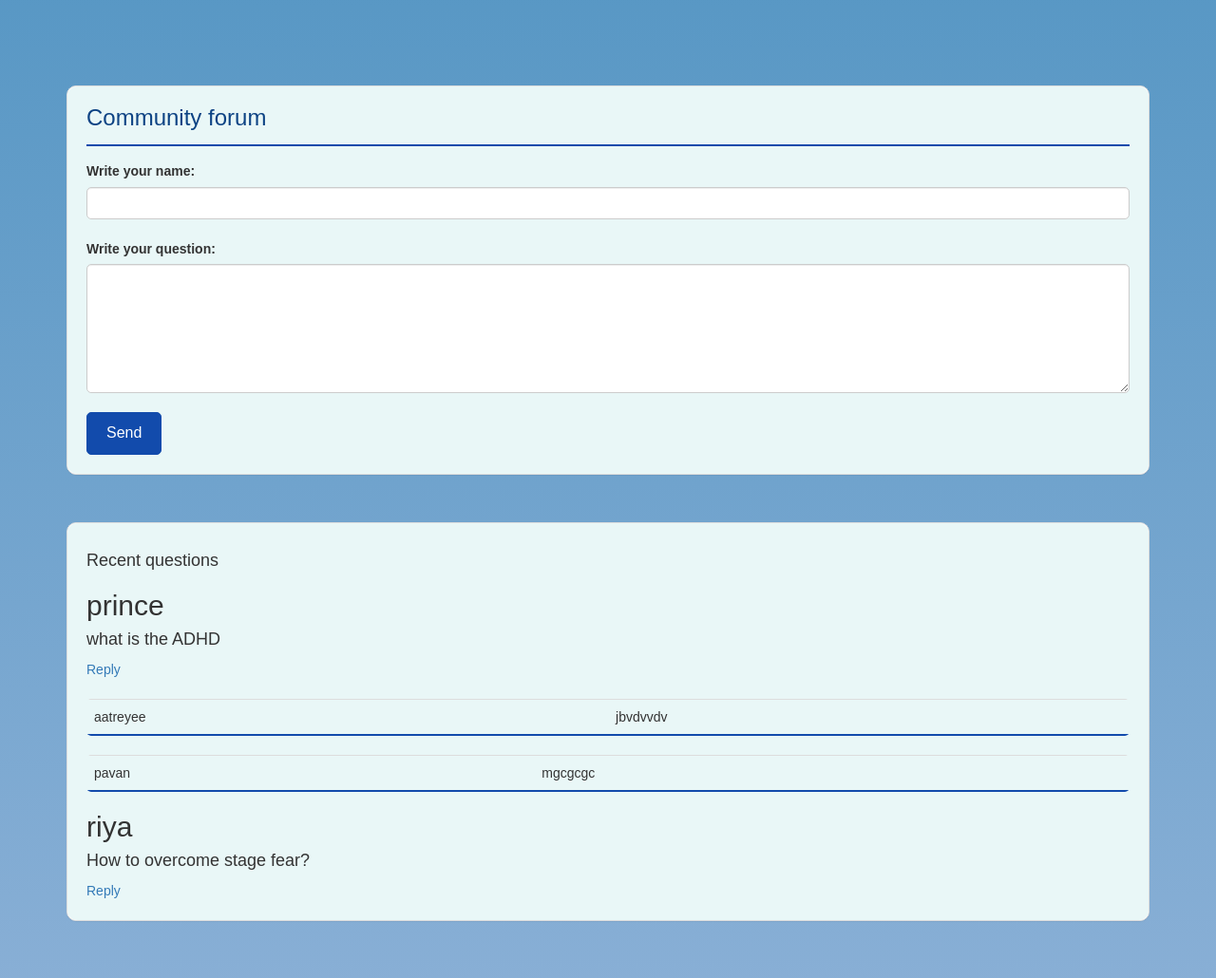
After one commit to Aatreyee23/Wellness-Junction, a PHP site: page /community/community.php in a window 1280 px wide. The commit adds this page. Shown: the whole page at 95% size. Run offline with PHP 8.4, Linux system fonts and the light colour scheme; data comes from the database, SQL or seed files in the repository; both versions use the stored data as it was after the commit.

Commit message:
Added:
Community Section
Events & Workshops Section

```diff
--- /dev/null
+++ b/community/community.php
@@ -0,0 +1,97 @@
+<?php
+session_start();
+include 'conn.php';
+
+if (isset($_POST['save'])) {
+    $uid = $_SESSION['user_id'];
+    $name = $_POST['name'];
+    $msg = $_POST['msg'];
+
+    $query = "INSERT INTO community (user_id, c_name, community_questions) VALUES ('$uid', '$name', '$msg')";
+    if (!mysqli_query($conn, $query)) {
+        die('Error: ' . mysqli_error($conn));
+    }
+}
+?>
+
+<!DOCTYPE html>
+<html>
+<head>
+    <link rel="icon" href="logo-image.png" type="image/png" />
+    <title>Wellness Junction | Where Community Nurtures Wellness</title>
+    <meta charset="utf-8">
+    <meta name="viewport" content="width=device-width, initial-scale=1">
+    <link rel="stylesheet" href="https://maxcdn.bootstrapcdn.com/bootstrap/3.4.1/css/bootstrap.min.css">
+    <link rel="stylesheet" href="community_styles.css" />
+    <link href="https://cdn.jsdelivr.net/npm/remixicon@3.4.0/fonts/remixicon.css">
+    <script src="script.js"></script>
+
+</head>
+<body>
+<div class="myDiv">
+
+    <div class="container">
+        <div class="panel panel-default" style="margin-top:50px">
+            <div class="panel-body">
+                <h3>Community forum</h3>
+                <hr>
+                <form name="frm" method="post" action="">
+                    <input type="hidden" id="commentid" name="Pcommentid" value="0">
+                    <div class="form-group">
+                        <label for="usr">Write your name:</label>
+                        <input type="text" class="form-control" name="name" required>
+                    </div>
+                    <div class="form-group">
+                        <label for="comment">Write your question:</label>
+                        <textarea class="form-control" rows="5" name="msg" type="text" required></textarea>
+                    </div>
+                    <input type="submit" id="butsave" name="save" class="btn btn-primary" value="Send">
+                </form>
+            </div>
+        </div>
+
+        <div class="panel panel-default">
+            <div class="panel-body">
+                <h4>Recent questions</h4>
+
+                    <tbody id="record">
+                        <?php
+                        $query = "SELECT community_id, c_name, community_questions FROM community";
+                        $result = mysqli_query($conn, $query) or die(mysqli_error($conn));
+
+                        if (mysqli_num_rows($result) > 0) {
+                            while ($row = mysqli_fetch_assoc($result)) {
+                                $community_id = isset($row['community_id']) ? htmlspecialchars($row['community_id']) : 'Unknown';
+
+                                echo "<h2>" . htmlspecialchars($row['c_name']) . "</h2>";
+                                echo "<h4>" . htmlspecialchars($row['community_questions']) . "</h4>";
+                                echo "<a href='community_reply.php?community_id=" . $community_id . "'>Reply</a>";
+
+                                $q1 = "SELECT * FROM community_reply WHERE c_id = '$community_id'";
+                                $r1 = mysqli_query($conn, $q1) or die(mysqli_error($conn));
+
+                                if (mysqli_num_rows($r1) > 0) {
+                                    while ($row1 = mysqli_fetch_assoc($r1)) {
+                                        echo "<table class='table'>";
+                                        echo "<tr>";
+                                        echo "<td>" . htmlspecialchars($row1['r_name']) . "</td>";
+                                        echo "<td>" . htmlspecialchars($row1['reply']) . "</td>";
+                                        echo "</tr>";
+                                        echo "</table>";
+                                    }
+                                }
+
+
+                            }
+                        } else {
+                            echo "<h3 colspan='3'>No questions found.</h3>";
+                        }
+                        ?>
+                    </tbody>
+                </table>
+            </div>
+        </div>
+    </div>
+</div>
+</body>
+</html>
--- /dev/null
+++ b/community/community_styles.css
@@ -0,0 +1,180 @@
+:root {
+  --primary-color: #124bac;
+  --primary-color-dark: #0d4384;
+  --primary-color-light: #e9f7f7;
+  --secondary-color: #0c0836;
+  --text-dark: #333333;
+  --text-light: #767268;
+  --white: #ffffff;
+  --max-width: 1200px;
+  --font-family: Arial, sans-serif;
+  --line-height: 1.6;
+}
+
+body {
+  background: linear-gradient(rgba(18, 108, 172, 0.7), rgba(18, 95, 172, 0.5));
+  margin: 0;
+  padding: 20px;
+  font-family: var(--font-family);
+  line-height: var(--line-height);
+}
+
+@media (max-width: 768px) {
+  body {
+    padding: 10px;
+  }
+  .panel,
+  .table {
+    width: 100%;
+  }
+  .panel-body,
+  .table th,
+  .table td {
+    padding: 10px;
+  }
+  .form-control {
+    font-size: 14px;
+  }
+}
+
+.myDiv {
+  margin: 20px;
+}
+
+.panel {
+  border-radius: 10px;
+  margin-top: 50px;
+}
+
+.panel-body {
+  background-color: var(--primary-color-light);
+  border-radius: 10px;
+  padding: 20px;
+}
+
+.panel-body h3 {
+  color: var(--primary-color-dark);
+  margin-top: 0;
+}
+
+.panel-body hr {
+  border-top: 2px solid var(--primary-color);
+  margin-top: 15px;
+  margin-bottom: 15px;
+}
+
+.form-group {
+  margin-bottom: 20px;
+}
+
+.form-control {
+  width: 100%;
+  padding: 10px;
+  font-size: 16px;
+  border-radius: 5px;
+  border: 1px solid #ccc;
+}
+
+.btn-primary {
+  background-color: var(--primary-color);
+  border-color: var(--primary-color);
+  color: var(--white);
+  padding: 10px 20px;
+  font-size: 16px;
+  border-radius: 5px;
+  cursor: pointer;
+  transition: background-color 0.3s ease;
+}
+
+.btn-primary:hover {
+  background-color: var(--primary-color-dark);
+}
+
+.table {
+  width: 100%;
+  border-collapse: collapse;
+  margin-top: 20px;
+  border-radius: 5px;
+  overflow: hidden;
+}
+
+.table td {
+  padding: 15px;
+  text-align: left;
+  border-bottom: 1px solid #ddd;
+}
+
+.table th {
+  background-color: var(--primary-color);
+  color: var(--white);
+}
+
+.table tr {
+  background-color: var(--primary-color-light);
+  border-bottom:2px solid var(--primary-color);
+}
+
+/* Recent Questions Section */
+.recent-questions {
+    margin-top: 30px;
+}
+
+.question {
+    background-color: var(--white);
+    border-radius: 8px;
+    box-shadow: 0 2px 4px rgba(0, 0, 0, 0.1);
+    padding: 20px;
+    margin-bottom: 20px;
+}
+
+.question h2 {
+    font-size: 1.8rem;
+    color: var(--primary-color);
+    margin-top: 0;
+}
+
+.question p {
+    color: var(--text-dark);
+    margin-bottom: 10px;
+    line-height: 1.6;
+}
+
+.reply-link {
+    display: inline-block;
+    color: var(--primary-color);
+    text-decoration: none;
+    margin-top: 10px;
+    transition: color 0.3s ease;
+}
+
+.reply-link:hover {
+    color: var(--primary-color-dark);
+}
+
+.reply-table {
+    width: 100%;
+    border-collapse: collapse;
+    margin-top: 10px;
+}
+
+.reply-table th,
+.reply-table td {
+    padding: 10px 15px;
+    border-bottom: 1px solid #ddd;
+    color: var(--text-dark);
+}
+
+.reply-table th {
+    background-color: var(--primary-color);
+    color: var(--white);
+    text-align: left;
+}
+
+.reply-table tr:nth-child(even) {
+    background-color: var(--primary-color-light);
+}
+
+.reply-table tr:hover {
+    background-color: var(--primary-color-dark);
+    color: var(--white);
+}
--- /dev/null
+++ b/community/conn.php
@@ -0,0 +1,3 @@
+<?php
+    $conn = mysqli_connect("localhost","root","","wellness_app","4306") or die("connection unsucessful");
+?>
--- a/menu-page.php
+++ b/menu-page.php
@@ -25,13 +25,13 @@
                 Resources
             </li>
         </a>
-        <a href="#">
+        <a href="community/community.php">
             <li class="link">
                 <i class="ri-community-line"></i>
                 Community
             </li>
         </a>
-        <a href="#">
+        <a href="events/events_workshops.php">
             <li class="link">
                 <i class="ri-calendar-event-line"></i>
                 Events & Workshops
--- a/resources/resource_styles.css
+++ b/resources/resource_styles.css
@@ -15,7 +15,8 @@ body {
     background: linear-gradient(
         rgba(18, 108, 172, 0.7),
         rgba(18, 95, 172, 0.5)
-      );    margin: 0;
+      );
+    margin: 0;
     padding: 20px;
 }
 
--- a/resources/resources_page.php
+++ b/resources/resources_page.php
@@ -3,7 +3,9 @@
 <head>
     <meta charset="UTF-8">
     <meta name="viewport" content="width=device-width, initial-scale=1.0">
-    <title>Articles on Mental Wellness</title>
+    <link rel="icon" href="logo-image.png" type="image/png" />
+    <title>Wellness Junction | Where Community Nurtures Wellness</title>
+
     <link rel="stylesheet" href="resource_styles.css">
 </head>
 <body>
```
Also changed, not shown: assets/wellness_app.sql (+118 -5 lines), community/community_reply.php (added, +66 -0 lines), events/events_workshops.php (added, +83 -0 lines), events/styles.css (added, +101 -0 lines), community/logo-image.png (added), events/logo-image.png (added), login/img/logo-image.png (added), resources/logo-image.png (added).
